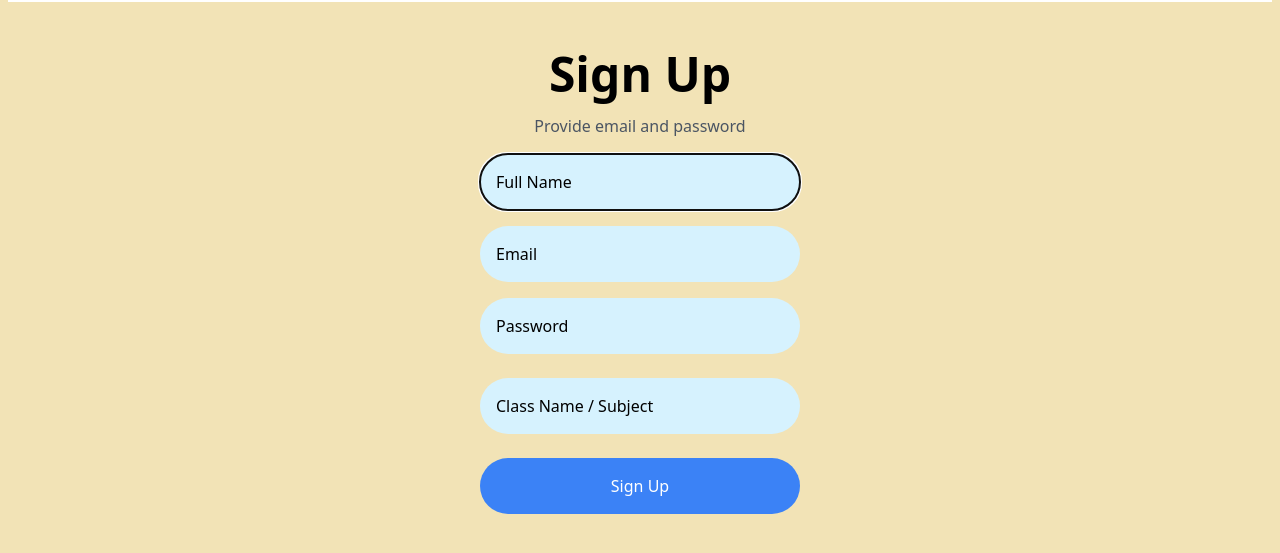
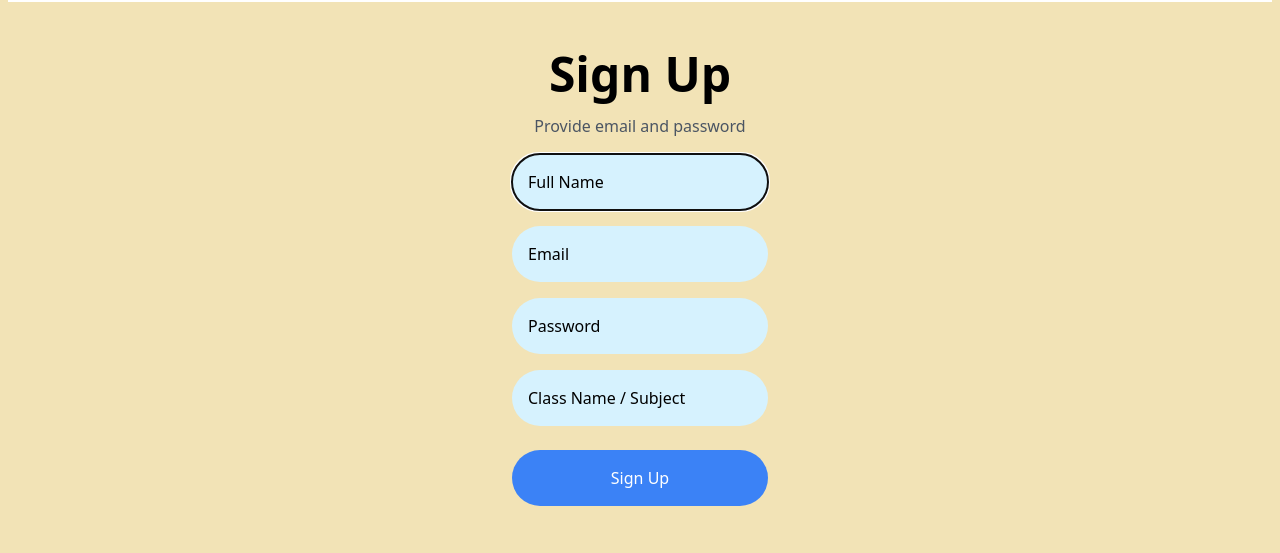
Before and after one commit to SamirKhan21860/LearnTogether, a Flask app: page /signup in a window 1280 px wide. Shown: the part 96-649 px from the top of the page. Run offline with Flask 3, Linux system fonts and the light colour scheme; some libraries are stand-ins or nearby versions.

Commit message:
everything is all set next another feature

```diff
--- a/templates/signup.html
+++ b/templates/signup.html
@@ -8,30 +8,30 @@ Sign Up
 
 <body class="bg-[#F2E3B6]">
     <div class="absolute w-full mt-4 pl-20 pr-20 pb-20 flex items-center justify-center">
-        <div class="p-8 rounded-3xl w-[50%] max-w-sm text-center">
+        <div class="p-8 rounded-3xl w-screen max-w-sm text-center">
 
-            <h1 class="text-5xl font-bold mb-4 justify-center flex items-center">Sign Up</h1>
+            <h1 class="text-4xl md:text-5xl font-bold mb-4 justify-center flex items-center">Sign Up</h1>
             <p class="text-gray-600 mb-4 justify-center flex items-center">Provide email and password</p>
 
             <form action="/signup" method="post" class="login-form">
                 <div class="mb-4">
-                    <input type="text" autofocus class="w-full p-4 rounded-full bg-[#D6F2FE] placeholder-black"
+                    <input type="text" autofocus class="w-48 md:w-64 p-4 rounded-full bg-[#D6F2FE] placeholder-black"
                         id="name" name="full_name" placeholder="Full Name">
                 </div>
                 <div class="mb-4">
-                    <input type="email" class="w-full p-4 rounded-full bg-[#D6F2FE] placeholder-black" id="email"
+                    <input type="email" class="w-48 md:w-64 p-4 rounded-full bg-[#D6F2FE] placeholder-black" id="email"
                         name="email" placeholder="Email">
                 </div>
-                <div class="mb-6">
-                    <input type="password" class="w-full p-4 rounded-full bg-[#D6F2FE] placeholder-black" id="password"
+                <div class="mb-4">
+                    <input type="password" class="w-48 md:w-64 p-4 rounded-full bg-[#D6F2FE] placeholder-black" id="password"
                         name="password" placeholder="Password">
                 </div>
                 <div class="mb-6">
-                    <input type="text" class="w-full p-4 rounded-full bg-[#D6F2FE] placeholder-black" id="class"
+                    <input type="text" class="w-48 md:w-64 p-4 rounded-full bg-[#D6F2FE] placeholder-black" id="class"
                         name="class" placeholder="Class Name / Subject">
                 </div>
                 <button type="submit"
-                    class="w-full p-4 bg-blue-500 text-white rounded-full hover:bg-blue-600 focus:outline-none focus:border-blue-700 focus:ring focus:ring-blue-200">Sign
+                    class="w-48 md:w-64 p-4 bg-blue-500 text-white rounded-full hover:bg-blue-600 focus:outline-none focus:border-blue-700 focus:ring focus:ring-blue-200">Sign
                     Up</button>
             </form>
         </div>
```
Also changed, not shown: templates/login.html (+9 -6 lines), 1 other file.
